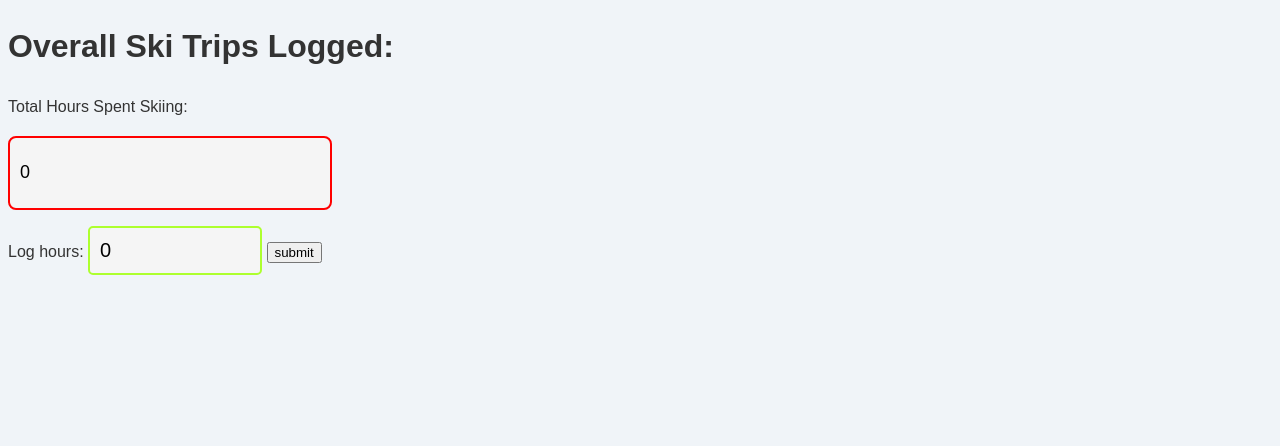
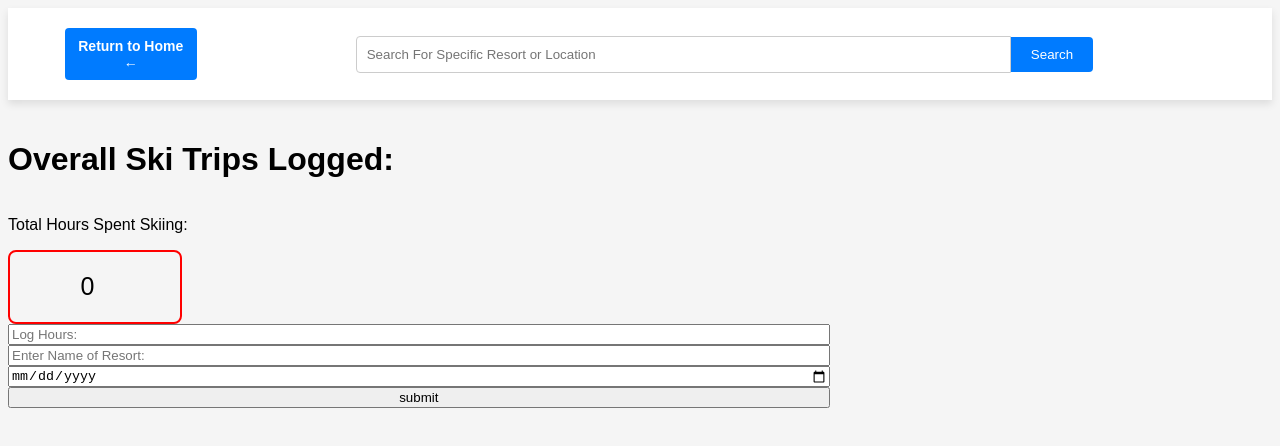
Before and after one commit to WVU-CS330-2024-08-Group05/G5, a plain HTML site: page SkiLogging/SkiLoggingIndex.html in a window 1280 px wide. Drawn offline with Linux system fonts and the light colour scheme.

Commit message:
Updated CSS and HTML

```diff
--- a/SkiLogging/SkiLoggingIndex.html
+++ b/SkiLogging/SkiLoggingIndex.html
@@ -1,27 +1,37 @@
 <!DOCTYPE html>
 <html lang="en">
 <head>
+    <title>SkiLogging</title>
     <meta charset="utf-8">
     <meta name="viewport" content="width=device-width, initial-scale=1">
-    <title>HTML5 Boilerplate</title>
     <link rel="stylesheet" href="SkiLoggingStyles.css">
 </head>
 
 <body>
+    <header>
+        <button id="return-home">Return to Home <br> &#8592</button>
+        <div class="search-container">
+            <input type="text" placeholder="Search For Specific Resort or Location" class="search-bar">
+            <button class="search-button">Search</button>
+        </div>
+    </header>
+    <div class="left">
         <h1>
             Overall Ski Trips Logged:
         </h1>
         <div>
             <p>Total Hours Spent Skiing:</p>
             <input type="number" id="totalHours" name="totalHours" value=0 readonly>
-        <p></p>
         </div>
-    <label for="Hours">Log hours:</label>
-    <input type="number" id="Hours" name="Hours" value=0>
+        <input type="number" id="Hours" name="Hours" placeholder="Log Hours:">
+        <input type ="text" id="Resort" name="Resort" placeholder="Enter Name of Resort:">
+        <input type= "date" id="Date"   name="Date" placeholder="Enter Date:" />
         <button type="button" id="hourSubmit">submit</button>
+    </div>
 </body>
 
 </html>
+
 <script>
     document.getElementById('hourSubmit').addEventListener("click", function () {
         let newHours = parseFloat(document.getElementById('Hours').value) || 0;
--- a/SkiLogging/SkiLoggingStyles.css
+++ b/SkiLogging/SkiLoggingStyles.css
@@ -1,38 +1,69 @@
-/*changes the hours input box to a different color and size*/
-#Hours {
-    width: 150px;
-    height: 25px;
-    font-size: 20px;
+
+header {
+    display: flex;
+    justify-content: space-between;
+    padding: 20px;
+    background-color: #fff;
+    box-shadow: 0 4px 8px rgba(0, 0, 0, 0.1);
+    margin-bottom: 20px;
+}
+.search-container {
+    display: flex;
+    justify-content: center;
+    align-items: center;
+    width: 100%;
+}
+.search-bar {
+    width: 60%;
     padding: 10px;
-    border: 2px solid greenyellow;
-    background-color: whitesmoke;
-    border-radius: 5px;
+    border: 1px solid #ccc;
+    border-radius: 4px 0 0 4px;
+    outline: none;
 }
 
-    /*adds a glow around the box when hours is clicked on*/
-    #Hours:focus {
-        border-color: greenyellow;
-        box-shadow: 0 0 15px greenyellow;
-        outline: none;
-    }
+.search-button {
+    padding: 10px 20px;
+    border: none;
+    background-color: #007bff;
+    color: white;
+    cursor: pointer;
+    border-radius: 0 4px 4px 0;
+}
+#return-home {
+    margin-left: 3%;
+    font-weight: bold;
+    border-radius: 4px;
+    font-size: 14px;
+    padding: 10px 10px;
+    background-color: #007bff;
+    color: white;
+    border: none;
+    cursor: pointer;
+    width: 150px;
+}
 
+.left {
+    width: 65%;
+    margin-right: 5%;
+    display: flex;
+    flex-direction: column;
+}
 /*changes the font and the color of the web page background*/
 body {
-    background-color: #f0f4f8;
-    color: #333;
-    font-family: 'Arial', sans-serif;
-    line-height: 1.6;
+    font-family: Arial, sans-serif;
+    background-color: #f5f5f5;
 }
 
 /*changes the totalHours input box to a different color and size*/
 #totalHours {
-    width: 300px;
+    width: 150px;
     height: 50px;
-    font-size: 18px;
+    font-size: 25px;
     padding: 10px;
     border: 2px solid red;
     border-radius: 8px;
     background-color: whitesmoke;
+    text-align: center;
 }
 
     /*adds a glow around the box when totalHours is clicked on*/
```
Lines whose indentation alone changed are shown as unchanged.
